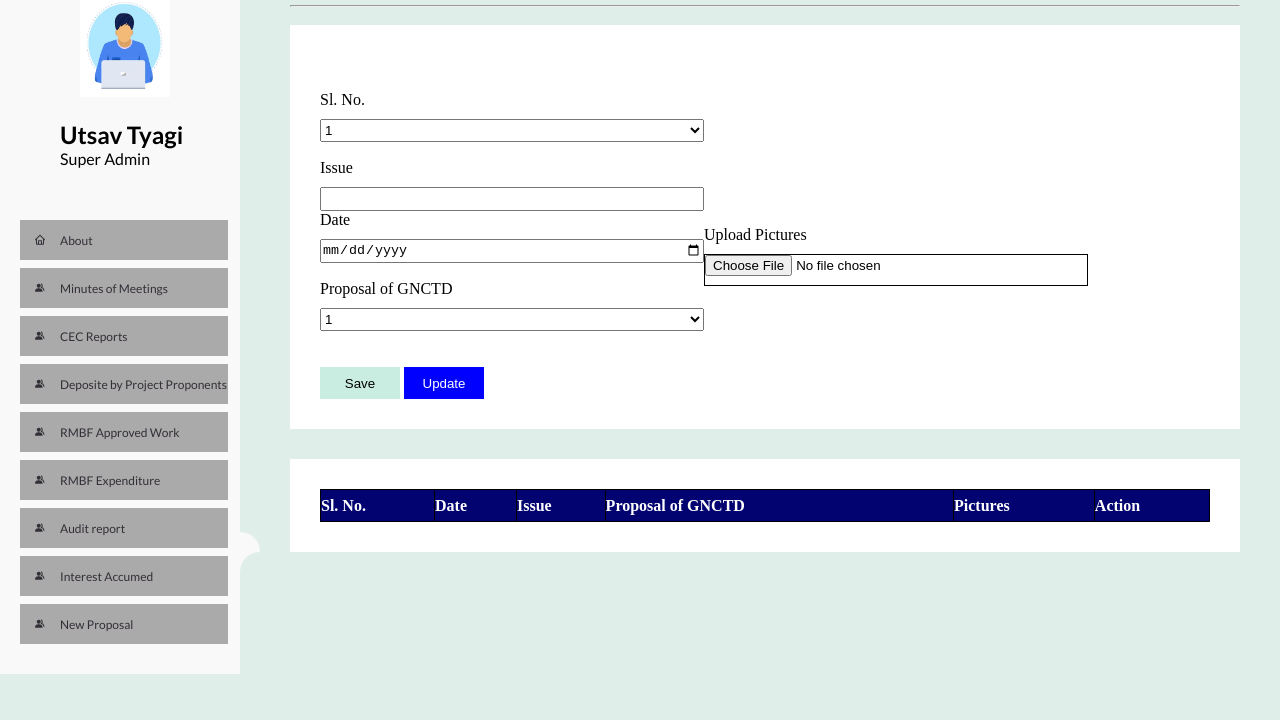
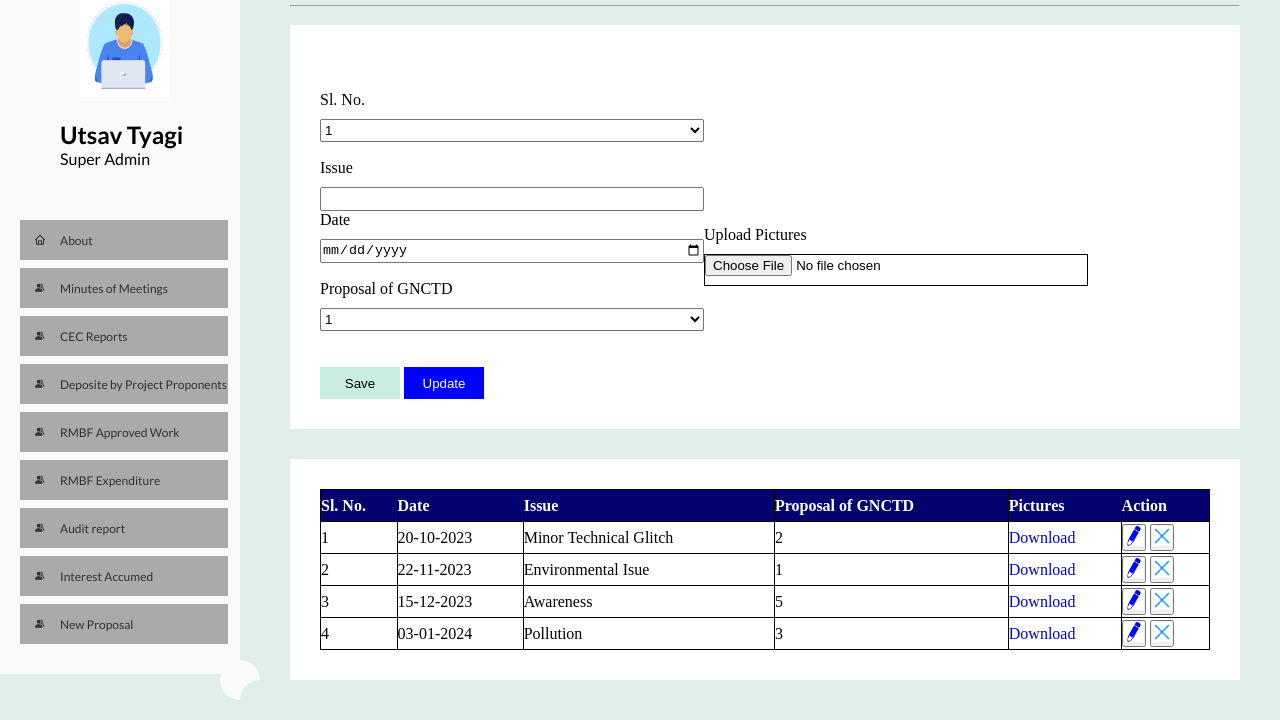
Before and after one commit to utsavtyagi01/Internship_Project_A, a plain HTML site: page cec.html in a window 1280 px wide. Shown: the part 126-846 px from the top of the page. Before the commit the page ends 800 px from the top, so only its background shows below. Drawn offline with nearby package versions, Linux system fonts and the light colour scheme.

Commit message:
Update cec.html

```diff
--- a/cec.html
+++ b/cec.html
@@ -154,6 +154,42 @@
                     <th>Action</th>
                 </tr>
                </thead>
+		    <tr>
+                <td>1</td>
+                <td>20-10-2023</td>
+                <td>Minor Technical Glitch</td>
+                <td>2</td>
+                <td><a href="sample.pdf" target="_blank" download="Download.pdf">Download </a></td>
+                <td><button onclick="editData(this)"><img src="edit.png" style="height=10px;width:20px;"></button>
+                    <button onclick="deleteData(this)"><img src="delete.png" style="height=10px;width:20px;"></button></td>
+               </tr>
+               <tr>
+                <td>2</td>
+                <td>22-11-2023</td>
+                <td>Environmental Isue</td>
+                <td>1</td>
+                <td><a href="sample.pdf" target="_blank" download="Download.pdf">Download </a></td>
+                <td><button onclick="editData(this)"><img src="edit.png" style="height=10px;width:20px;"></button>
+                    <button onclick="deleteData(this)"><img src="delete.png" style="height=10px;width:20px;"></button></td>
+               </tr>
+               <tr>
+                <td>3</td>
+                <td>15-12-2023</td>
+                <td>Awareness</td>
+                <td>5</td>
+                <td><a href="sample.pdf" target="_blank" download="Download.pdf">Download </a></td>
+                <td><button onclick="editData(this)"><img src="edit.png" style="height=10px;width:20px;"></button>
+                    <button onclick="deleteData(this)"><img src="delete.png" style="height=10px;width:20px;"></button></td>
+               </tr>
+               <tr>
+                <td>4</td>
+                <td>03-01-2024</td>
+                <td>Pollution</td>
+                <td>3</td>
+                <td><a href="sample.pdf" target="_blank" download="Download.pdf">Download </a></td>
+                <td><button onclick="editData(this)"><img src="edit.png" style="height=10px;width:20px;"></button>
+                    <button onclick="deleteData(this)"><img src="delete.png" style="height=10px;width:20px;"></button></td>
+               </tr>
             </table>
            </div>
         </div>
```
